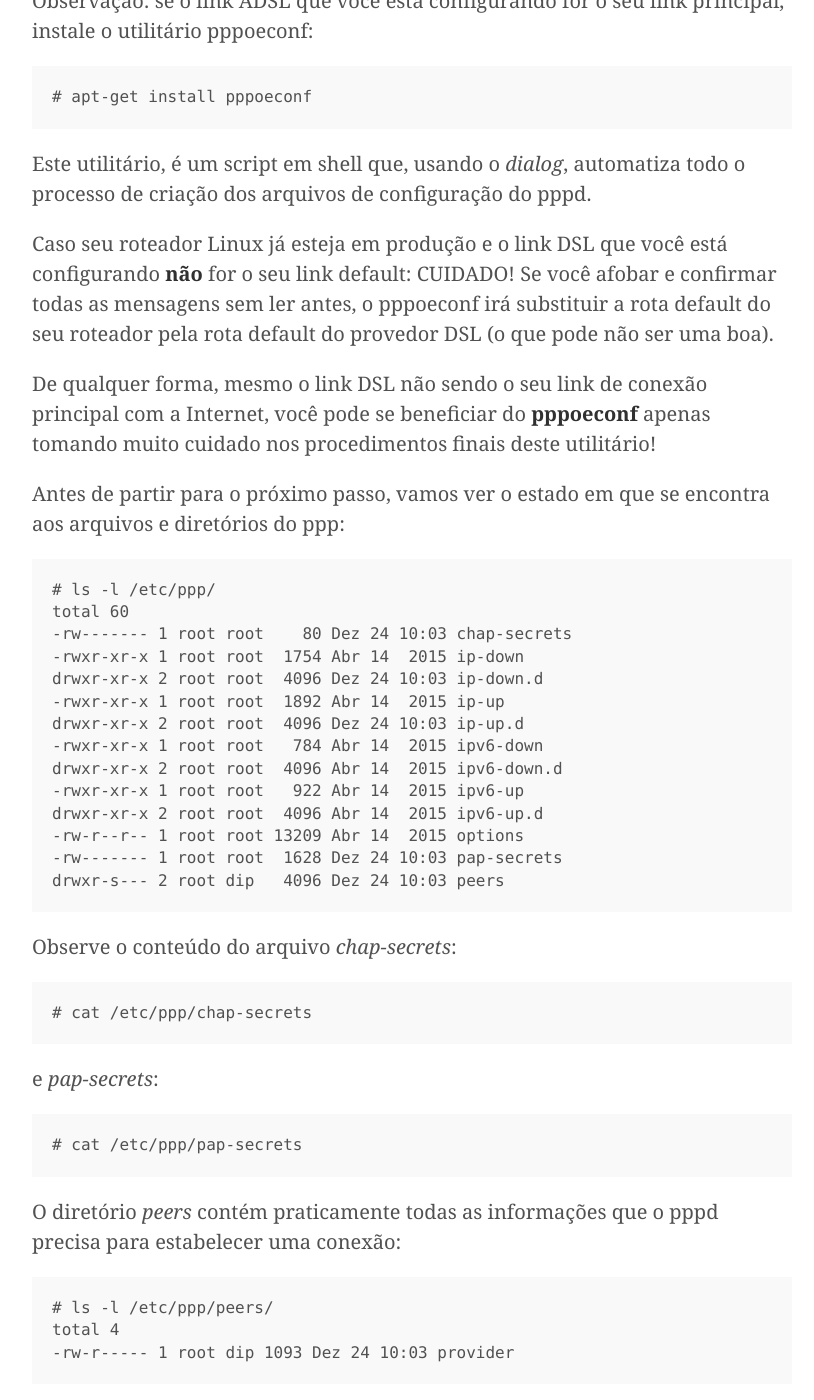
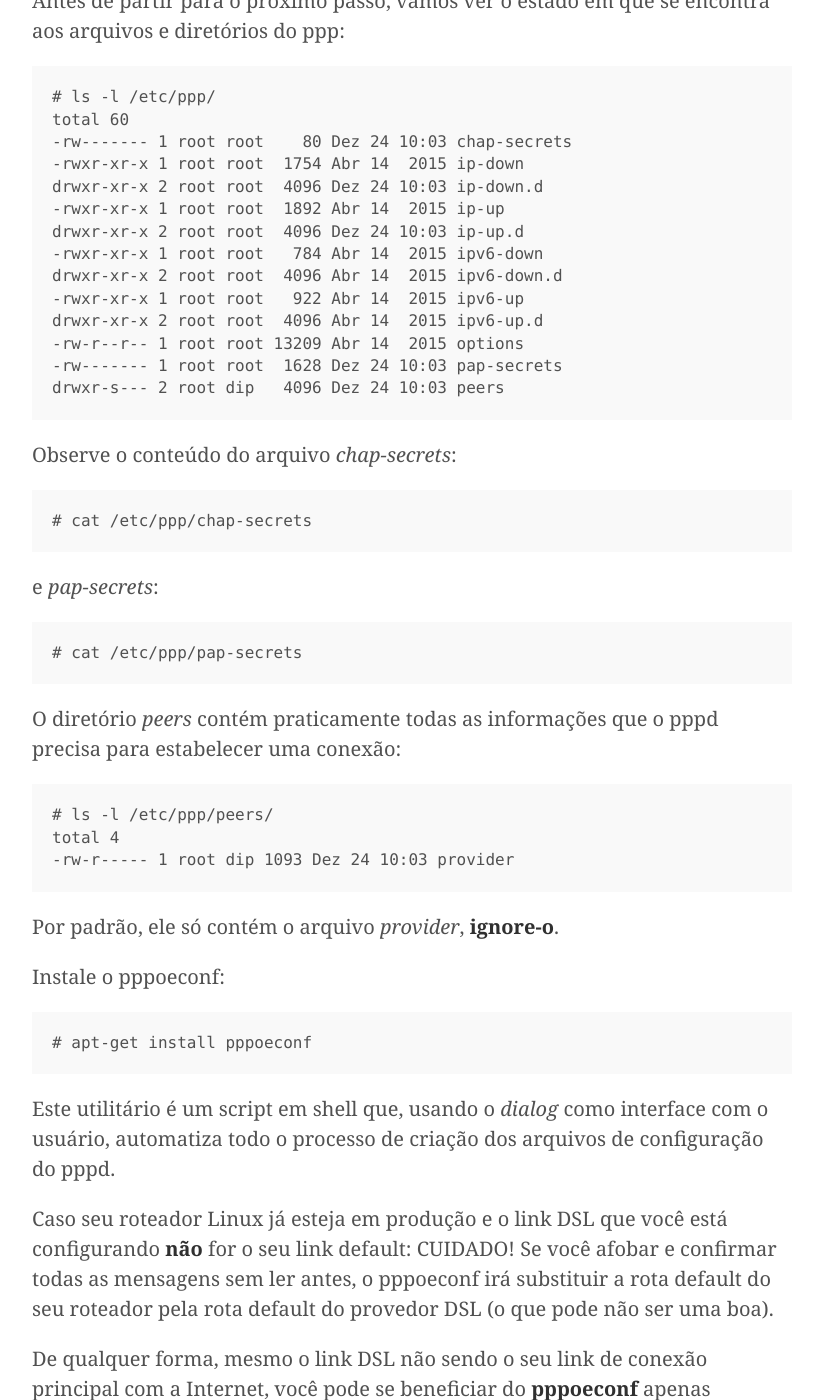
Before and after one commit to Kingm0b/jekyll-minimal-theme, a Jekyll site: the page built from _posts/2016-12-25-debian-pppoe.md, in a window 1280 px wide and 1400 px high, scrolled down 1196 px. Shown: the whole window, without its empty margins (228-1042 px from the left). Built offline with Jekyll 4.4.1, drawn with Linux system fonts in a browser that asks for light colours; some of the changed lines change nothing that is shown; some of the changed text lies outside the part shown.

Commit message:
Add files via upload

````diff
--- a/_posts/2016-12-25-debian-pppoe.md
+++ b/_posts/2016-12-25-debian-pppoe.md
@@ -27,19 +27,6 @@ Em uma configuração mais detalhada, segue:
 # apt-get update
 # apt-get install ppp
 ```
-
-Observação: se o link ADSL que você está configurando for o seu link principal, instale o utilitário pppoeconf:
-
-```bash
-# apt-get install pppoeconf
-```
-
-Este utilitário, é um script em shell que, usando o *dialog*, automatiza todo o processo de criação dos arquivos de configuração do pppd.
-
-Caso seu roteador Linux já esteja em produção e o link DSL que você está configurando **não** for o seu link default: CUIDADO! Se você afobar e confirmar todas as mensagens sem ler antes, o pppoeconf irá substituir a rota default do seu roteador pela rota default do provedor DSL (o que pode não ser uma boa).
-
-De qualquer forma, mesmo o link DSL não sendo o seu link de conexão principal com a Internet, você pode se beneficiar do **pppoeconf** apenas tomando muito cuidado nos procedimentos finais deste utilitário!
-
 Antes de partir para o próximo passo, vamos ver o estado em que se encontra aos arquivos e diretórios do ppp:
 
 ```bash
@@ -80,6 +67,18 @@ total 4
 ```
 
 Por padrão, ele só contém o arquivo *provider*, **ignore-o**.
+
+Instale o pppoeconf:
+
+```bash
+# apt-get install pppoeconf
+```
+
+Este utilitário é um script em shell que, usando o *dialog* como interface com o usuário, automatiza todo o processo de criação dos arquivos de configuração do pppd.
+
+Caso seu roteador Linux já esteja em produção e o link DSL que você está configurando **não** for o seu link default: CUIDADO! Se você afobar e confirmar todas as mensagens sem ler antes, o pppoeconf irá substituir a rota default do seu roteador pela rota default do provedor DSL (o que pode não ser uma boa).
+
+De qualquer forma, mesmo o link DSL não sendo o seu link de conexão principal com a Internet, você pode se beneficiar do **pppoeconf** apenas tomando muito cuidado nos procedimentos finais deste utilitário!
 
 #### 2 - Configure o pppd:
 
@@ -133,7 +132,13 @@ hide-password
 user "usuario@provedor"
 ```
 
-De longe, o protocolo LCP pode ser visto como uma espécie de "*ICMP do PPP*". Ou seja, ele tem a função de permitir que mensagens sejam trocadas entre os pares da comunicação.
+De longe, o protocolo LCP pode ser visto como uma espécie de "*ICMP do PPP*". Ou seja, ele tem a função de permitir que mensagens sejam trocadas entre os pares da comunicação. Ele coordena os três estágios da conexão:
+
+*
+*
+*
+
+
 
 #### 4 - Ativando o link
 
````
